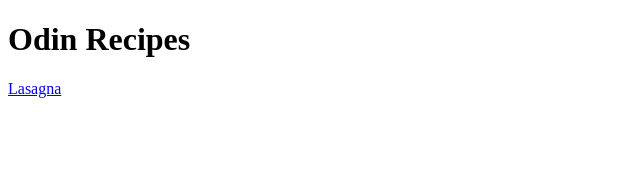
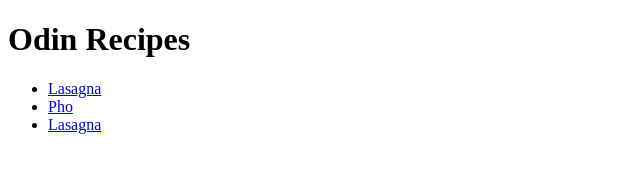
Before and after one commit to bottsdots/odin-recipes, a plain HTML site: page index.html in a window 1280 px wide. Shown: the whole page, without its empty margins (0-640 px from the left). Drawn offline with Linux system fonts and the light colour scheme.

Commit message:
Updated index.html with links to pho and ramen recipes

```diff
--- a/index.html
+++ b/index.html
@@ -9,7 +9,12 @@
 <body>
   <h1>Odin Recipes</h1>
 
-  <a href="./recipes/lasagna.html">Lasagna</a>
+  <ul>
+    <li><a href="./recipes/lasagna.html">Lasagna</a></li>
+    <li><a href="./recipes/pho.html">Pho</a></li>
+    <li><a href="./recipes/ramen.html">Lasagna</a></li>
+  </ul>
+
 
 </body>
 </html>
```
